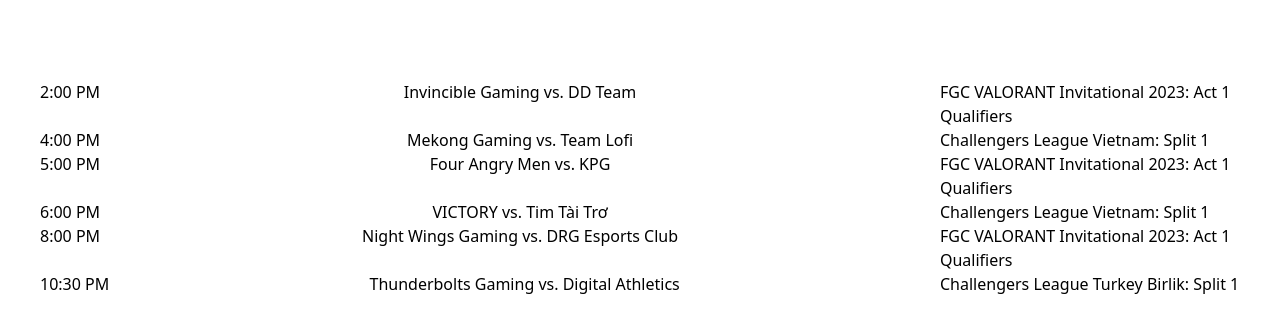
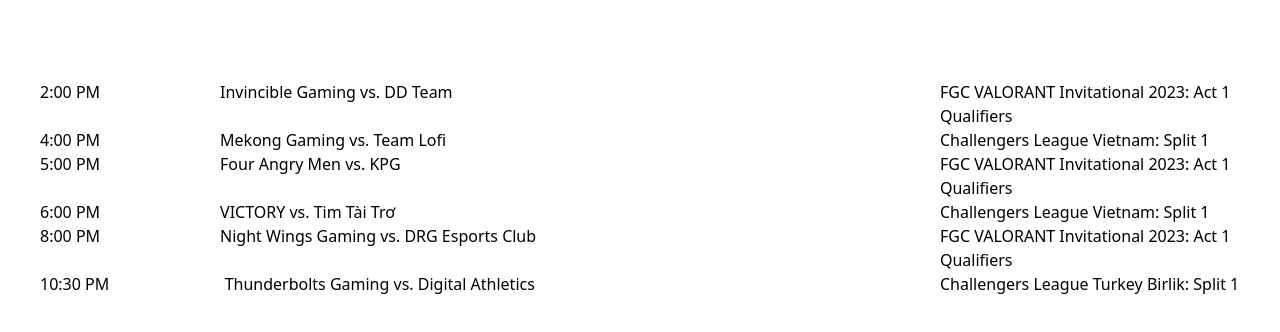
Before and after one commit to erikopinaldo/vlr-pro-tracker, a Next.js app: page / in a window 1280 px wide. Shown: the top 332 px of the page. Built offline with nearby package versions, Linux system fonts and the light colour scheme.

Commit message:
add flex basis 1/2 to div

```diff
--- a/src/components/matchTeams.js
+++ b/src/components/matchTeams.js
@@ -1,6 +1,6 @@
 export default function MatchTeams({ teamOneName, teamTwoName }) {
     return (
-        <div>
+        <div className="basis-1/2">
             <span>{teamOneName} vs. {teamTwoName}</span>
         </div>
     );
```
